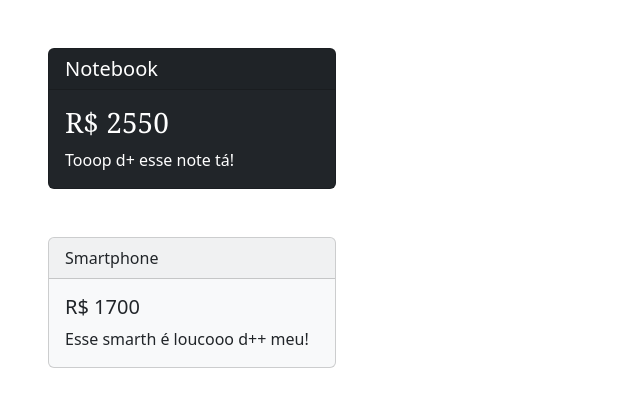
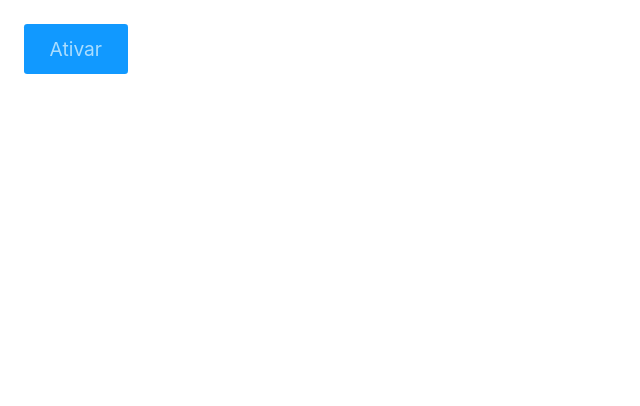
Before and after one commit to lefialho/react-origamid-aulas, a React (Create React App) app: page / in a window 1280 px wide. Shown: the top 406 px of the page, without its empty margins (0-640 px from the left). Built offline with nearby package versions, Linux system fonts and the light colour scheme.

Commit message:
Aula animação css

```diff
--- a/src/App.js
+++ b/src/App.js
@@ -29,12 +29,14 @@
 // import { DesafioFormularios } from './formularios/desafio/desafio';
 // import DesafioFormulariosOrigamid from './formularios/desafio/origamid/App';
 // import { AulaCSS } from './css/Aula';
-import { BootstrapDemo } from './css/frameworks/Bootstrap';
+// import { BootstrapDemo } from './css/frameworks/Bootstrap';
+import { AnimacaoCss } from './css/animacoes/Animacao';
 
 export function App() {
   return (
     <>
-      <BootstrapDemo />
+      <AnimacaoCss />
+      {/* <BootstrapDemo /> */}
       {/* <AulaCSS /> */}
       {/* <DesafioFormularios /> */}
       {/* <DesafioFormulariosOrigamid /> */}
--- a/src/css/App.css
+++ b/src/css/App.css
@@ -1,3 +1,28 @@
 .container {
   background-color: var(--color);
 }
+
+.animeLeft {
+  opacity: 0;
+  transform: translateY(-20px);
+  animation: animeLeft .3s forwards;
+}
+
+.animeScale {
+  transform: scale(3.1);
+  animation: animeScale .3s forwards;
+}
+
+@keyframes animeLeft {
+  to {
+    opacity: 1;
+    transform: initial;
+  }
+}
+
+@keyframes animeScale {
+  to {
+    opacity: scale(0);
+    transform: initial;
+  }
+}
--- /dev/null
+++ b/src/css/animacoes/Animacao.js
@@ -0,0 +1,14 @@
+import { useState } from 'react';
+import { AnimacaoProduto } from './Produto';
+import './../../css/App.css';
+
+export function AnimacaoCss() {
+  const [ativar, setAtivar] = useState(false);
+
+  return (
+    <>
+      <button onClick={() => setAtivar(!ativar)}>Ativar</button>
+      {ativar && <AnimacaoProduto />}
+    </>
+  );
+}
--- /dev/null
+++ b/src/css/animacoes/Produto.js
@@ -0,0 +1,8 @@
+export function AnimacaoProduto() {
+  return (
+    <div className="animeLeft">
+      <h1>Produto</h1>
+      <p className="animeScale">Meu produto é do bãoo!</p>
+    </div>
+  );
+}
```
